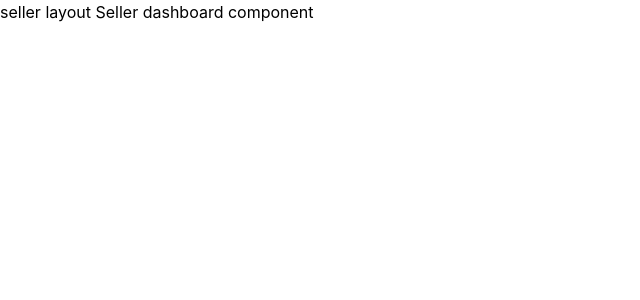
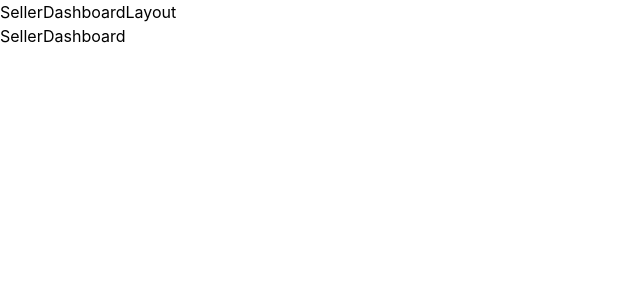
Before and after one commit to krishna-cyber/broadway-mern-course, a React (Vite) app in the folder react-broadway/: page /seller in a window 1280 px wide. Shown: the top 300 px of the page, without its empty margins (0-640 px from the left). Built offline with nearby package versions, Linux system fonts and the light colour scheme; no server answers.

Commit message:
commoin exposure point index fil

```diff
--- a/react-broadway/src/config/router.config.tsx
+++ b/react-broadway/src/config/router.config.tsx
@@ -1,16 +1,16 @@
 import { BrowserRouter, Routes,Route, Outlet } from "react-router-dom"
 import LandingPage from "../pages/landing/landing.page"
 import { RegisterPage,LoginPage,UserActivate } from "../pages/auth/auth_pages.page"
-import { HomePageLayout } from "../pages/layout/homepage.layout"
-import { AdminDashboardLayout} from "../pages/layout/admin.layout"
+
 import { CategoryDetail } from "../pages/category/category-detail.page"
 import { ErrorPage } from "../pages/error/error.page"
 import AuthContext from "../context/auth.context"
 import { useEffect, useState } from "react"
 import authServiceInstance from "../pages/auth/auth.service"
-import AdminDashboard from "../pages/dashboard/admin.dashboard.page"
 import { CheckPermission } from "./rbac.config"
 import { UserRoles } from "./constants"
+import { AdminDashboardLayout, CustomerDashboardLayout, HomePageLayout, SellerDashboardLayout } from "../pages/layout"
+import { AdminDashboard, CustomerDashboard, SellerDashboard } from "../pages/dashboard"
 
 const RouterConfig = () => {
     const [loggedInUser, setLoggedInUser] = useState(null)
@@ -52,13 +52,13 @@ const RouterConfig = () => {
 
 
             {/* seller dashboard routes */}
-            <Route path="/seller"  element={<>seller layout <Outlet/></>}>
-            <Route index element= {<>Seller dashboard component</>}/>
+            <Route path="/seller"  element={<><SellerDashboardLayout/> <Outlet/></>}>
+            <Route index element= {<><SellerDashboard/></>}/>
             </Route>
 
               {/* seller dashboard routes */}
-              <Route path="/customer"  element={<>customer layout <Outlet/></>}>
-            <Route index element= {<>customer dashboard component</>}/>
+              <Route path="/customer"  element={<><CustomerDashboardLayout/><Outlet/></>}>
+            <Route index element= {<><CustomerDashboard/></>}/>
             </Route>
 
             <Route path="/activate/:token" element={<UserActivate/>}/>
--- a/react-broadway/src/pages/layout/seller.layout.tsx
+++ b/react-broadway/src/pages/layout/seller.layout.tsx
@@ -1,4 +1,3 @@
-import React from 'react'
 
 const SellerDashboardLayout = () => {
   return (
```
